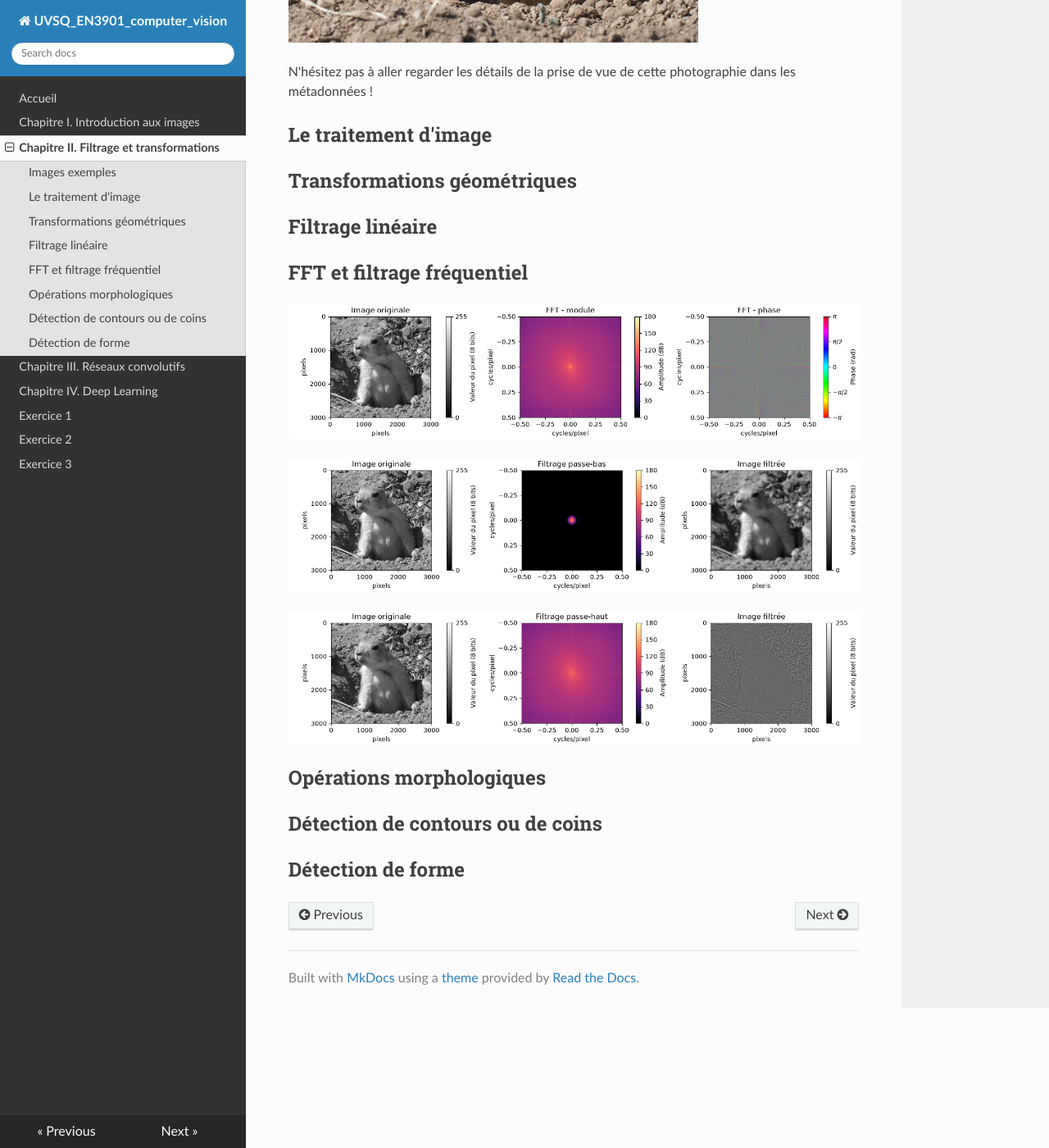
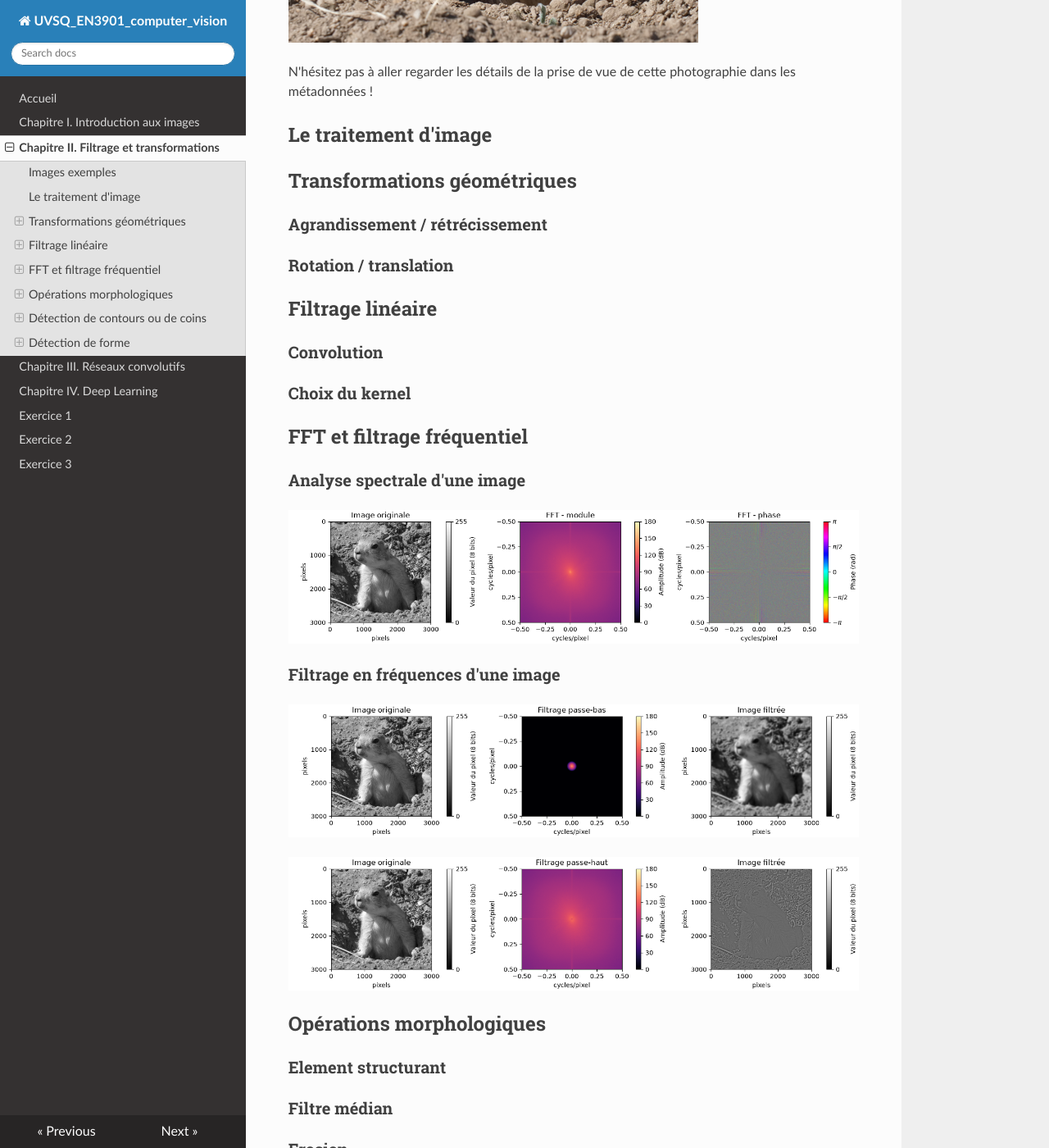
Before and after one commit to NicOudart/UVSQ_EN3901_computer_vision, an MkDocs documentation site: the page built from docs/Chap2_Filtrage_transformation.md, in a window 1280 px wide and 1400 px high, scrolled down 1602 px. Shown: the whole window at 82% size. Built offline with MkDocs 1.6.1, drawn with Linux system fonts in a browser that asks for light colours; nearby versions of some CDN libraries; some of the changed text lies outside the part shown.

Commit message:
-Progress on Chapter 2.

```diff
--- a/docs/Chap2_Filtrage_transformation.md
+++ b/docs/Chap2_Filtrage_transformation.md
@@ -35,11 +35,23 @@
 
 ## Transformations géométriques
 
+### Agrandissement / rétrécissement
+
+### Rotation / translation
+
 ## Filtrage linéaire
+
+### Convolution
+
+### Choix du kernel
 
 ## FFT et filtrage fréquentiel
 
+### Analyse spectrale d'une image
+
 ![Exemple d'application de la FFT à une image](img/Chap2_example_image_FFT.png)
+
+### Filtrage en fréquences d'une image
 
 ![Exemple d'application d'un filtre passe-bas à une image](img/Chap2_example_lowpass_filtering.png)
 
@@ -47,6 +59,30 @@
 
 ## Opérations morphologiques
 
+### Element structurant
+
+### Filtre médian
+
+### Erosion
+
+### Dilatation
+
+### Ouverture
+
+### Fermeture
+
 ## Détection de contours ou de coins
 
+### Filtre de Sobel
+
+### Filtre de Canny
+
+###
+
 ## Détection de forme
+
+### La transformée de Hough
+
+### Adaptation aux cercles
+
+### Généralisation
```
